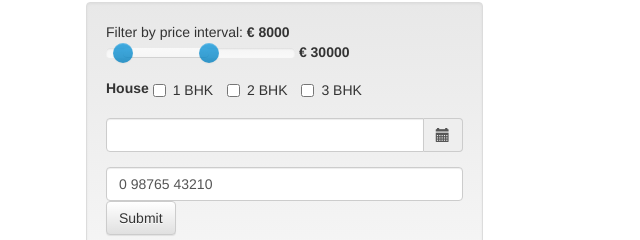
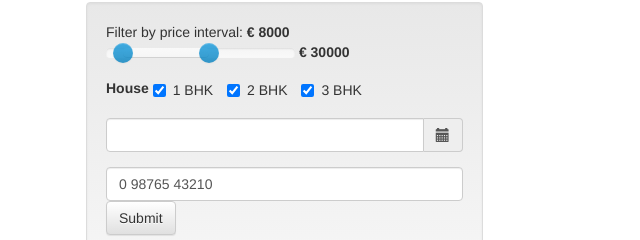
Before and after one commit to karthikeyann/Rentr, a plain HTML site: page simple.html in a window 1280 px wide. Shown: the part 323-563 px from the top of the page, 569-1209 px from the left. Drawn offline with nearby package versions, Linux system fonts and the light colour scheme; some packages are replaced by stand-ins of ours.

Commit message:
default check bhks

```diff
--- a/simple.html
+++ b/simple.html
@@ -290,7 +290,9 @@
           </div>
 		  <script type="text/javascript">
 
-
+		  $('#1bhk').prop('checked', true);
+		  $('#2bhk').prop('checked', true);
+		  $('#3bhk').prop('checked', true);
 		  function appendPre(message) {
         var pre = document.getElementById('output');
         var textContent = document.createTextNode(message + '\n');
```
